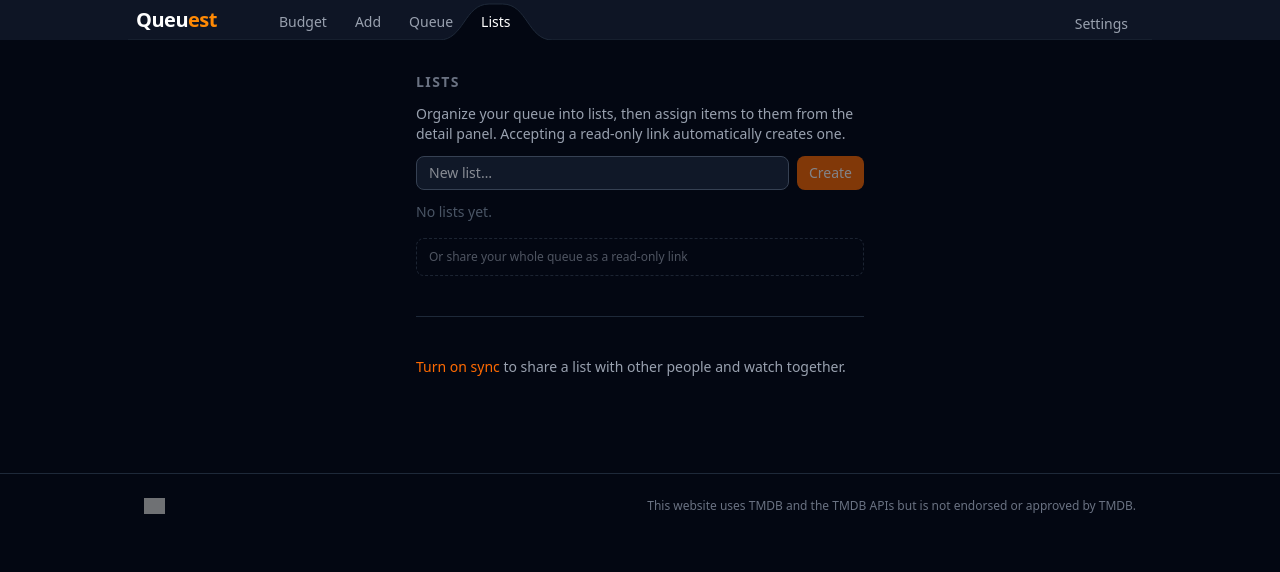
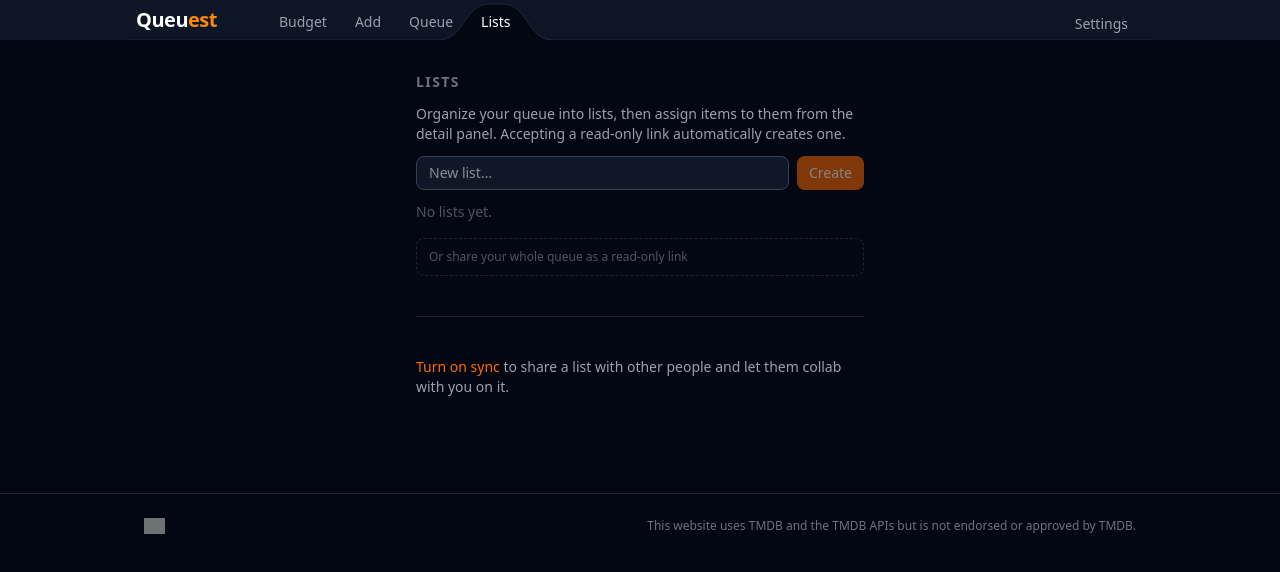
Before and after one commit to zenfinity/queuest, a SvelteKit app: page /lists in a window 1280 px wide. Shown: the top 572 px of the page. Built offline with nearby package versions, Linux system fonts and the light colour scheme; grey boxes are pictures that could not be loaded.

Commit message:
Clarify no-sync copy on Lists: collab, not just watch-together
"Watch together" undersold it now that shared lists support ongoing
collaboration (adding, renaming, per-member watched marks), not just a
one-time shared viewing list.

```diff
--- a/src/routes/lists/+page.svelte
+++ b/src/routes/lists/+page.svelte
@@ -970,7 +970,7 @@
 	{:else}
 		<p class="text-sm text-gray-500 dark:text-gray-400">
 			<a href={resolve('/settings')} class="text-orange-500 hover:underline">Turn on sync</a> to share
-			a list with other people and watch together.
+			a list with other people and let them collab with you on it.
 		</p>
 	{/if}
 </div>
```
